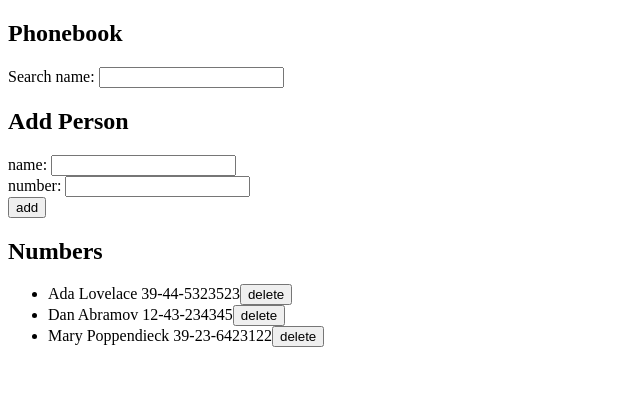
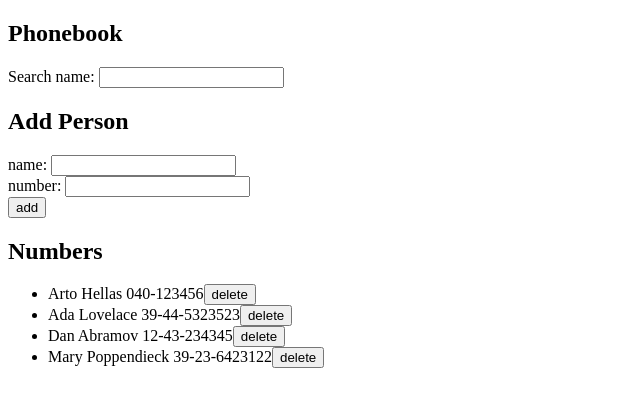
Before and after one commit to veeraollila/full-stack-open, a React (Create React App) app in the folder osa2/puhelinluettelo/: page / in a window 1280 px wide. Shown: the top 406 px of the page, without its empty margins (0-640 px from the left). Built offline with nearby package versions, Linux system fonts and the light colour scheme; data requests are answered from the project's data file.

Commit message:
puhelinluettelo step10

```diff
--- a/osa2/puhelinluettelo/db.json
+++ b/osa2/puhelinluettelo/db.json
@@ -1,5 +1,10 @@
 {
   "persons": [
+    {
+      "name": "Arto Hellas",
+      "number": "040-123456",
+      "id": "1"
+    },
     {
       "name": "Ada Lovelace",
       "number": "39-44-5323523",
--- a/osa2/puhelinluettelo/src/App.js
+++ b/osa2/puhelinluettelo/src/App.js
@@ -1,5 +1,5 @@
 import { useState, useEffect } from 'react'
-import personsService from './services/persons'
+import personService from './services/persons'
 import Filter from './components/FilterNames'
 import PersonForm from './components/PersonForm'
 import PersonList from './components/PersonList'
@@ -11,18 +11,28 @@ const App = () => {
   const [filter, setFilter] = useState('')
 
   useEffect(() =>{
-    personsService.getAll()
+    personService.getAll()
     .then(returnedPersons => setPersons(returnedPersons))})
 
   const addPerson = (event) =>{
     event.preventDefault()
     const newPerson = {name: newName, number: newNumber}
-    if(persons.find((person) => person.name.toLowerCase() === newName.toLowerCase()))
-      alert(`Person ${newName} already exists!`)
+    const personToUpdate = persons.find((person) => person.name.toLowerCase() === newName.toLowerCase())
+    console.log("personToUpdate: ", personToUpdate)
+    if(personToUpdate){
+      if(
+        window.confirm(`Person ${newName} already exists! Do you want to update their number?`)
+      ){
+        personService.update(personToUpdate.id, newPerson)
+        .then(returnedPerson => {
+          setPersons(persons.map(p => p.id !== personToUpdate.id ? p : returnedPerson))
+        })
+      }
+    }
     else if(persons.find((person) => person.number === newNumber))
       alert(`Number ${newNumber} already exists!`)
     else{
-      personsService.create(newPerson)
+      personService.create(newPerson)
       .then(returnedPerson => {
         setPersons(persons.concat(returnedPerson))
       })
@@ -36,7 +46,7 @@ const App = () => {
       window.confirm(`Are you sure you want to delete ${person.name}?`)
       )
       {
-        personsService.remove(person.id)
+        personService.remove(person.id)
         .then(() => {
           setPersons(persons.filter(removedPerson => removedPerson.id !== person.id))
         })
```
